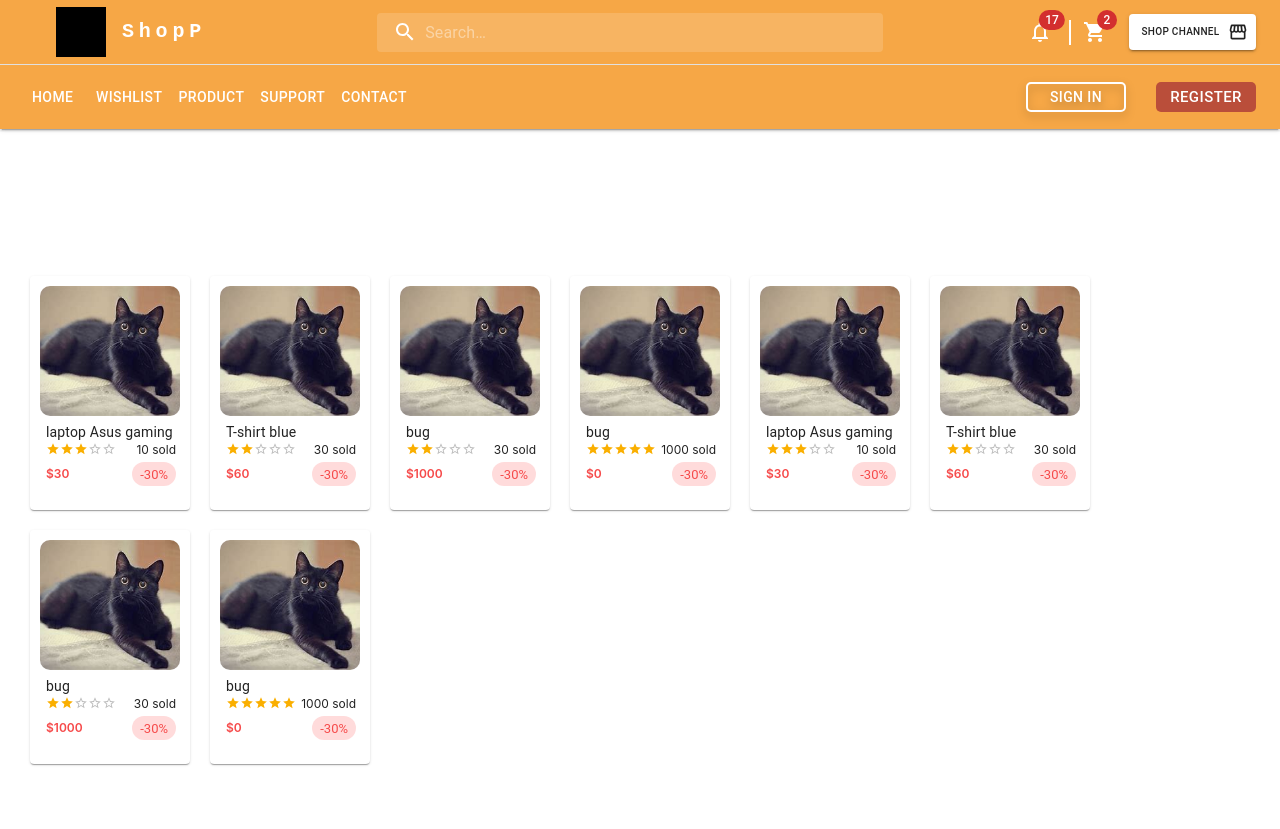
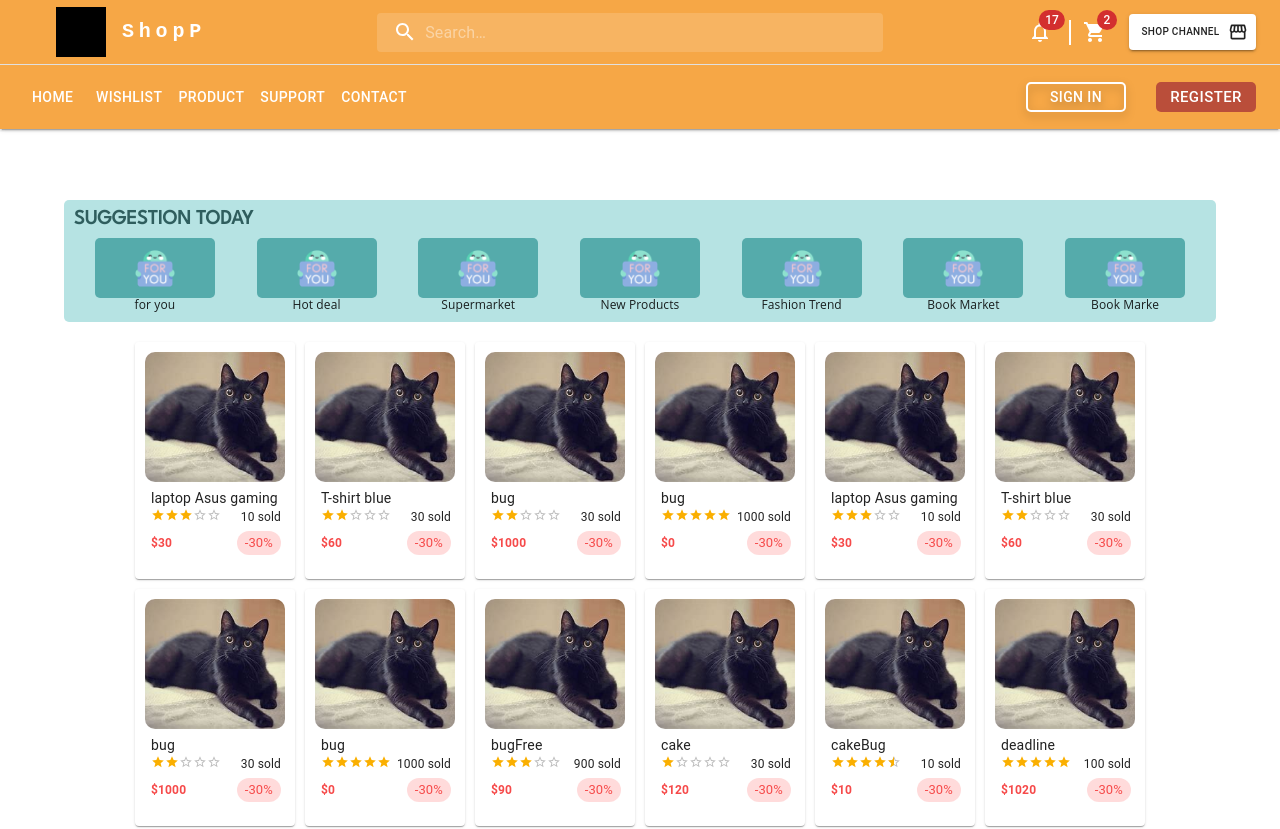
Before and after one commit to ListKelvin/ShopP-Project, a React (Create React App) app: page /home in a window 1280 px wide. Shown: the top 829 px of the page. Built offline with nearby package versions, Linux system fonts and the light colour scheme; what styled-breakpoints would draw is missing.

Commit message:
Update suggest products

```diff
--- a/src/Component/CheckBox.jsx
+++ b/src/Component/CheckBox.jsx
@@ -7,9 +7,6 @@ import FormHelperText from "@mui/material/FormHelperText";
 
 const CheckBox = ({ name, label, ...rest }) => {
   return (
-    // <input type="checkbox" {...field} {...rest} />
-    // <Checkbox checked={gilad} onChange={handleChange} name="gilad" />
-    // <label>{label}</label>
     <div className="form-control">
       <Field name={name}>
         {({ field, form, meta }) => {
@@ -18,6 +15,7 @@ const CheckBox = ({ name, label, ...rest }) => {
               <FormControlLabel
                 control={<Checkbox color="success" {...field} {...rest} />}
                 label={label}
+                {...rest}
               />
               <FormHelperText
                 error={meta.touched && form.errors[name] ? true : false}
--- a/src/Component/Mui-input.jsx
+++ b/src/Component/Mui-input.jsx
@@ -18,7 +18,8 @@ const MuiInput = ({ label, name, ...rest }) => {
                   md: "320px",
                 },
                 // "320px",
-                height: "90px",
+                // height: "40px",
+                marginBottom: "20px",
                 "& .MuiOutlinedInput-root": {
                   borderRadius: "50px",
                 },
--- /dev/null
+++ b/src/Component/layout/Layout.component.jsx
@@ -0,0 +1,23 @@
+import React from "react";
+import AppAppBar from "../NavBar";
+import { Container } from "@mui/system";
+import { ContainerStyled } from "./styles";
+import Home from "../../pages/Home";
+import { CssBaseline } from "@mui/material";
+import SuggestContainer from "../../pages/Home/Components/CategoryFilter";
+const LayoutComponent = ({ children }) => {
+  return (
+    <>
+      <AppAppBar />
+      <ContainerStyled>
+        <CssBaseline />
+        <SuggestContainer />
+        <Home />
+        <Home />
+        <Home />
+      </ContainerStyled>
+    </>
+  );
+};
+
+export default LayoutComponent;
--- /dev/null
+++ b/src/Component/layout/styles.jsx
@@ -0,0 +1,7 @@
+import { styled } from "@mui/material";
+import { Container } from "@mui/system";
+export const ContainerStyled = styled(Container)(() => ({
+  marginTop: "200px",
+  display: "flex",
+  flexDirection: "column",
+}));
--- a/src/Router/index.js
+++ b/src/Router/index.js
@@ -6,10 +6,11 @@ import SignInComponent from "../pages/sign-in/sign-in.component";
 import SignUp from "../pages/sign-up/sign-up.component";
 import Home from "../pages/Home";
 import RegisterInfor from "../pages/registerInfor/RegisterInfor";
+import LayoutComponent from "../Component/layout/Layout.component";
 const publicRoute = [
   {
     path: "home",
-    component: <Home />,
+    component: <LayoutComponent />,
     exact: true,
     restrict: true,
   },
--- /dev/null
+++ b/src/pages/Home/Components/CategoryFilter.js
@@ -0,0 +1,102 @@
+import React from "react";
+import { Typography, Box } from "@mui/material";
+import SuggestCard from "./SuggestCard";
+import Img from "../../../assets/suggest/image 72.png";
+const SuggestList = [
+  {
+    id: 1,
+    label: "for you",
+  },
+  {
+    id: 2,
+    label: "Hot deal",
+  },
+  {
+    id: 3,
+    label: "Supermarket",
+  },
+  {
+    id: 4,
+    label: "New Products",
+  },
+  {
+    id: 5,
+    label: "Fashion Trend",
+  },
+  {
+    id: 6,
+    label: "Book Market",
+  },
+  {
+    id: 7,
+    label: "Book Marke",
+  },
+];
+const SuggestContainer = ({ label }) => {
+  return (
+    <div
+      style={{
+        background: "#B6E3E3",
+        borderRadius: "5px",
+        padding: "10px",
+        marginBottom: "20px",
+      }}
+    >
+      <div
+        style={{
+          fontFamily: "League Spartan",
+          fontStyle: "normal",
+          fontWeight: 700,
+          fontSize: "20px",
+          lineHeight: "18px",
+          marginBottom: "10px",
+          color: "#2F5E5E",
+        }}
+      >
+        SUGGESTION TODAY
+      </div>
+      <div
+        style={{
+          display: "flex",
+          flexDirection: "row",
+          // padding: "20px 30px",
+          background: "#B6E3E3",
+
+          justifyContent: "space-around",
+          alignItems: "center",
+        }}
+      >
+        {SuggestList.map(({ label, id }) => {
+          return <SuggestCard id={id} label={label} />;
+        })}
+      </div>
+    </div>
+  );
+};
+
+export default SuggestContainer;
+
+// <div
+//   className=""
+//   style={{
+//     display: "flex",
+//     flexDirection: "column",
+//     justifyContent: "center",
+//     alignItems: "center",
+//   }}
+// >
+//   <Box
+//     sx={{
+//       width: "120px",
+//       height: "60px",
+//       background: "#55ABAB",
+//       display: "flex",
+//       justifyContent: "center",
+//       alignItems: "center",
+//       borderRadius: "5px",
+//     }}
+//   >
+//     <img src={Img} width={40} height={40} alt="" />
+//   </Box>
+//   <Typography>label</Typography>
+// </div>
--- /dev/null
+++ b/src/pages/Home/Components/SuggestCard.js
@@ -0,0 +1,44 @@
+import React from "react";
+import { Typography, Box } from "@mui/material";
+import Img from "../../../assets/suggest/image 72.png";
+
+const SuggestCard = ({ label }) => {
+  return (
+    <div
+      className=""
+      style={{
+        display: "flex",
+        flexDirection: "column",
+        justifyContent: "center",
+        alignItems: "center",
+      }}
+    >
+      <Box
+        sx={{
+          width: "120px",
+          height: "60px",
+          background: "#55ABAB",
+          display: "flex",
+          justifyContent: "center",
+          alignItems: "center",
+          borderRadius: "5px",
+        }}
+      >
+        <img src={Img} width={40} height={40} alt="" />
+      </Box>
+      <Typography
+        sx={{
+          fontFamily: "Open Sans",
+          fontStyle: "normal",
+          fontWeight: 400,
+          fontSize: "12px",
+          lineHeight: "14px",
+        }}
+      >
+        {label}
+      </Typography>
+    </div>
+  );
+};
+
+export default SuggestCard;
--- a/src/pages/Home/index.js
+++ b/src/pages/Home/index.js
@@ -13,12 +13,14 @@ const products = [
   { id: 3, name: "T-shirt blue", price: "$60", rate: 2, sold: 30 },
   { id: 1, name: "bug", price: "$1000", rate: 2, sold: 30 },
   { id: 2, name: "bug", price: "$0", rate: 5, sold: 1000 },
+  { id: 9, name: "bugFree", price: "$90", rate: 3, sold: 900 },
+  { id: 10, name: "cake", price: "$120", rate: 1, sold: 30 },
+  { id: 11, name: "cakeBug", price: "$10", rate: 4.5, sold: 10 },
+  { id: 12, name: "deadline", price: "$1020", rate: 5, sold: 100 },
 ];
 const Home = () => {
   return (
     <>
-      <AppAppBar />
-      <Container>
       <ProductWrapper>
         {products.map(({ name, price, rate, sold, id }) => {
           return (
@@ -32,7 +34,6 @@ const Home = () => {
           );
         })}
       </ProductWrapper>
-      </Container>
     </>
   );
 };
--- a/src/pages/Home/style.js
+++ b/src/pages/Home/style.js
@@ -46,6 +46,8 @@ export const ProductWrapper = styled.div`
   width: 100%;
   display: flex;
   flex-wrap: wrap;
-  gap: 20px;
+  justify-content: center;
+  gap: 10px;
+  margin-bottom: 10px;
   /* justify-content: space-between; */
 `;
--- a/src/pages/sign-in/sign-in.component.jsx
+++ b/src/pages/sign-in/sign-in.component.jsx
@@ -7,6 +7,7 @@ import { BaseButton, OutlinedButton } from "../../Component/Button.styles";
 import { Box } from "@mui/system";
 import { LinkStyle } from "../sign-up/Components/SignUpForm.styles";
 import CssBaseline from "@mui/material/CssBaseline";
+import LockIcon from "@mui/icons-material/Lock";
 import { useNavigate, Navigate } from "react-router-dom";
 import Link from "@mui/material/Link";
 import Paper from "@mui/material/Paper";
@@ -14,6 +15,8 @@ import Grid from "@mui/material/Grid";
 import { createTheme, ThemeProvider } from "@mui/material/styles";
 import { login } from "../../slices/auth";
 import { clearMessage } from "../../slices/message";
+import PersonIcon from "@mui/icons-material/Person";
+import InputAdornment from "@mui/material/InputAdornment";
 import * as Yup from "yup";
 const SignInComponent = () => {
   const navigate = useNavigate();
@@ -126,6 +129,14 @@ const SignInComponent = () => {
                     <FormikControl
                       // control="input"
                       control="MuiInput"
+                      placeholder="example@gmail.com"
+                      InputProps={{
+                        startAdornment: (
+                          <InputAdornment position="start">
+                            <PersonIcon />
+                          </InputAdornment>
+                        ),
+                      }}
                       label="Email"
                       name="email"
                     />
@@ -133,16 +144,43 @@ const SignInComponent = () => {
                       // control="input"
                       control="MuiInput"
                       type="password"
+                      placeholder="asdQE123!@#"
                       // <FormikControl
                       //   control="select"
                       //   label="Sign In With "
                       //   name="phoneOrEmail"
                       //   options={options}
                       // />
+                      InputProps={{
+                        startAdornment: (
+                          <InputAdornment position="start">
+                            <LockIcon />
+                          </InputAdornment>
+                        ),
+                      }}
                       label="Password"
                       name="password"
                     />
-
+                    <Grid container sx={{ justifyContent: "space-between" }}>
+                      <Grid item>
+                        <FormikControl
+                          control="checkbox"
+                          label="Remember me"
+                          labelPlacement="start"
+                          sx={{
+                            fontFamily: "Open Sans",
+                            fontStyle: "normal",
+                            fontWeight: 400,
+                            fontSize: "16px",
+                            marginLeft: "0px",
+                            lineHeight: "21px",
+                          }}
+                        />
+                      </Grid>
+                      <Grid item sx={{ display: "flex", alignItems: "center" }}>
+                        <Link href="#">Forgot password?</Link>
+                      </Grid>
+                    </Grid>
                     <BaseButton
                       variant="contained"
                       type="submit"
@@ -172,12 +210,10 @@ const SignInComponent = () => {
                         Continue without Sign in
                       </OutlinedButton>
                     </LinkStyle>
-                    <Grid container>
-                      <Grid item xs>
-                        <Link href="#" variant="body2">
-                          Forgot password?
-                        </Link>
-                      </Grid>
+                    <Grid
+                      container
+                      sx={{ justifyContent: "center", marginTop: "10px" }}
+                    >
                       <Grid item>
                         <Link href="#" variant="body2">
                           {"Don't have an account? Sign Up"}
```
Also changed, not shown: src/assets/suggest/image 72.png (added). Lines whose indentation alone changed are shown as unchanged.
